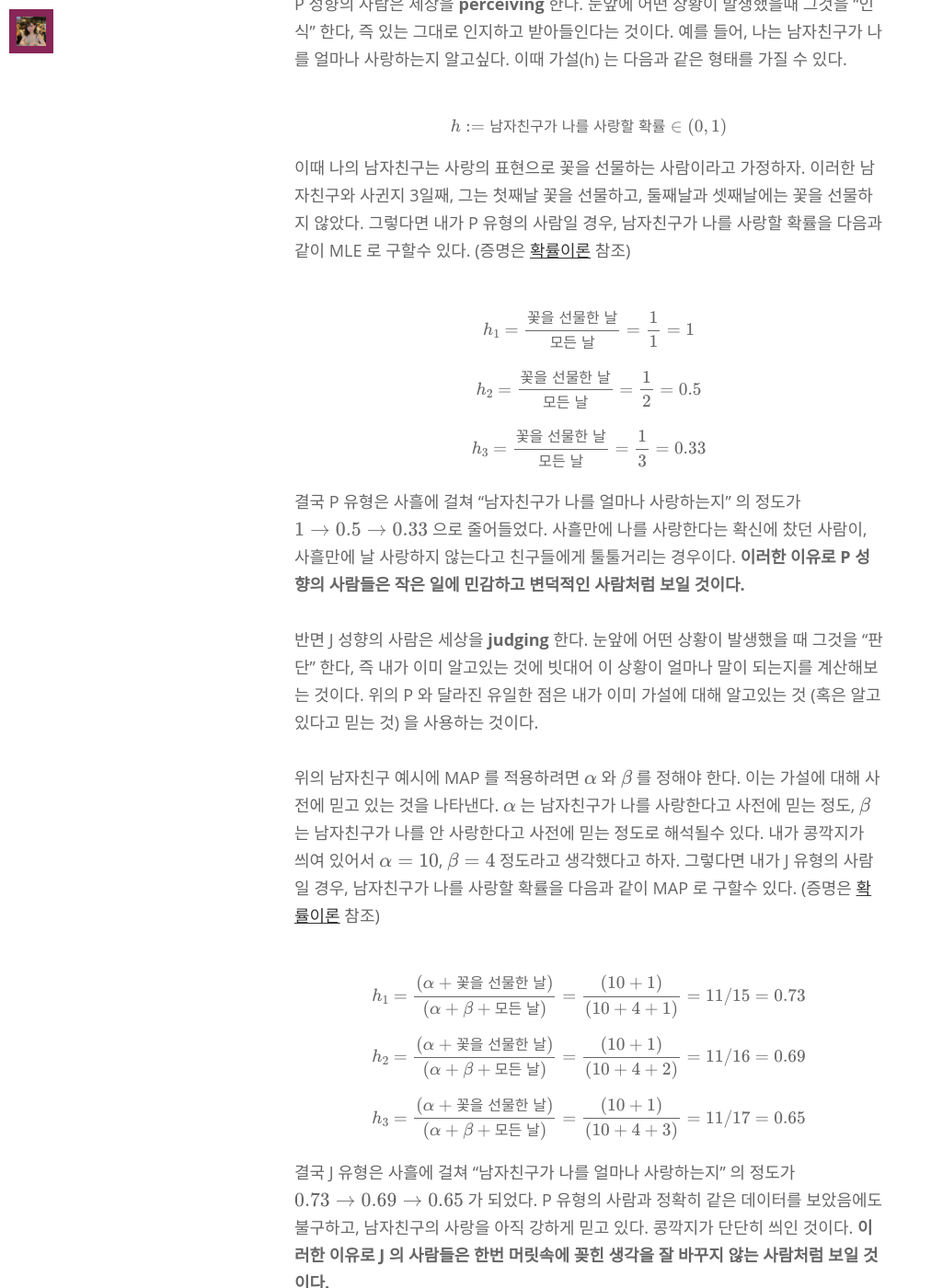
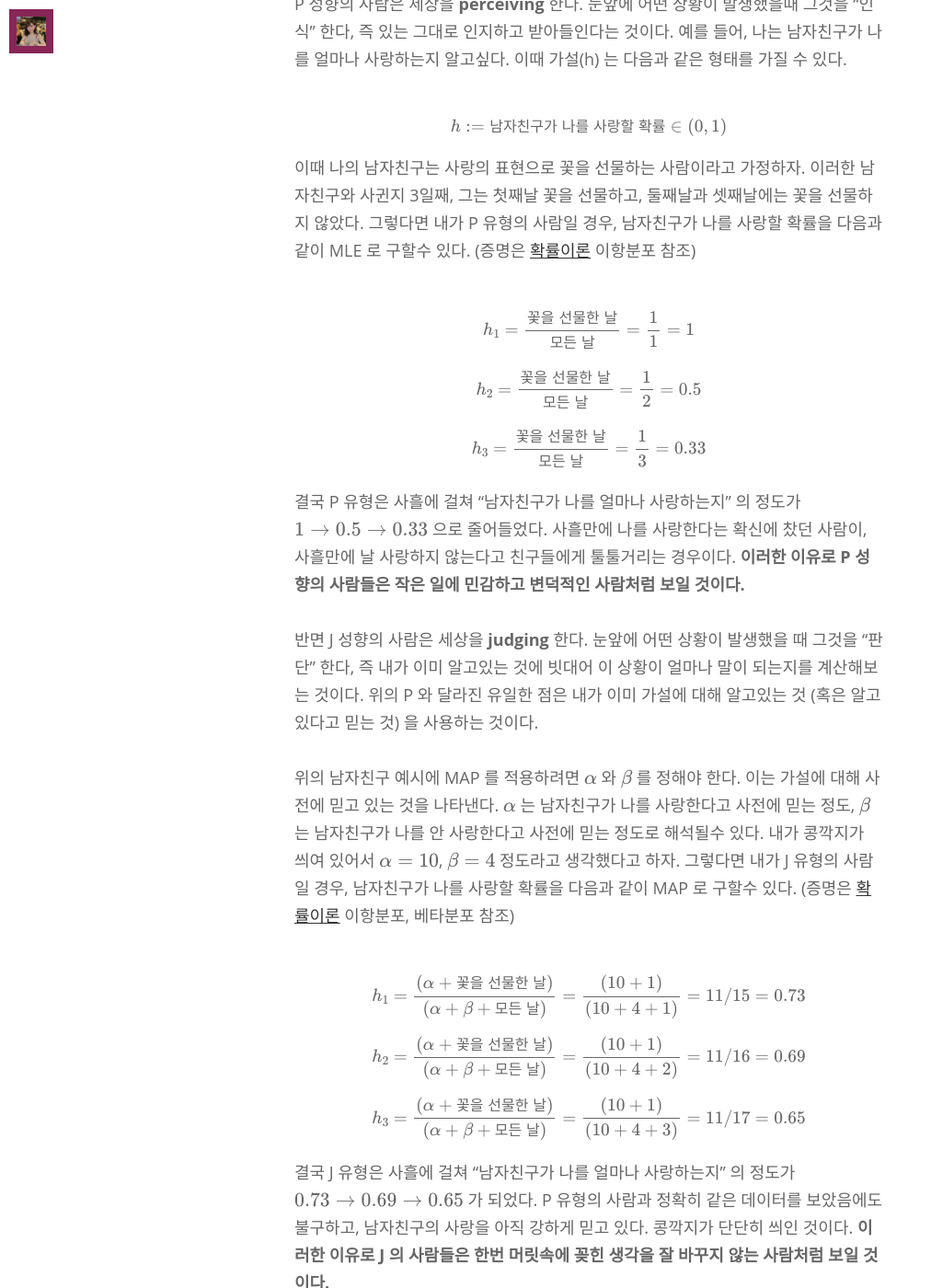
Before and after one commit to minniie/minniie.github.io, a Jekyll site: the page built from _posts/2021-08-04-post3.markdown, in a window 1280 px wide and 1400 px high, scrolled down 1821 px. Shown: the whole window at 92% size, without its empty margins (0-1012 px from the left). Built offline with Jekyll 4.4.1, drawn with Linux system fonts in a browser that asks for light colours; nearby versions of some CDN libraries; some web fonts are replaced.

Commit message:
Update 2021-08-04-post3.markdown

```diff
--- a/_posts/2021-08-04-post3.markdown
+++ b/_posts/2021-08-04-post3.markdown
@@ -20,7 +20,7 @@
 
 $$ h : = \text{남자친구가 나를 사랑할 확률} \in (0,1) $$
 
-이때 나의 남자친구는 사랑의 표현으로 꽃을 선물하는 사람이라고 가정하자. 이러한 남자친구와 사귄지 3일째, 그는 첫째날 꽃을 선물하고, 둘째날과 셋째날에는 꽃을 선물하지 않았다. 그렇다면 내가 P 유형의 사람일 경우, 남자친구가 나를 사랑할 확률을 다음과 같이 MLE 로 구할수 있다. (증명은 [확률이론](https://minniie.github.io/%ED%99%95%EB%A5%A0/2021/07/27/probability.html) 참조)
+이때 나의 남자친구는 사랑의 표현으로 꽃을 선물하는 사람이라고 가정하자. 이러한 남자친구와 사귄지 3일째, 그는 첫째날 꽃을 선물하고, 둘째날과 셋째날에는 꽃을 선물하지 않았다. 그렇다면 내가 P 유형의 사람일 경우, 남자친구가 나를 사랑할 확률을 다음과 같이 MLE 로 구할수 있다. (증명은 [확률이론](https://minniie.github.io/%ED%99%95%EB%A5%A0/2021/07/27/probability.html) 이항분포 참조)
 
 $$ h_1 = \frac{\text{꽃을 선물한 날}}{\text{모든 날}} = \frac{1}{1} = 1 $$
 
@@ -32,7 +32,7 @@
 
 반면 J 성향의 사람은 세상을 **judging** 한다. 눈앞에 어떤 상황이 발생했을 때 그것을 “판단” 한다, 즉 내가 이미 알고있는 것에 빗대어 이 상황이 얼마나 말이 되는지를 계산해보는 것이다. 위의 P 와 달라진 유일한 점은 내가 이미 가설에 대해 알고있는 것 (혹은 알고 있다고 믿는 것) 을 사용하는 것이다.
 
-위의 남자친구 예시에 MAP 를 적용하려면 $\alpha$ 와 $\beta$ 를 정해야 한다. 이는 가설에 대해 사전에 믿고 있는 것을 나타낸다. $\alpha$ 는 남자친구가 나를 사랑한다고 사전에 믿는 정도, $\beta$ 는 남자친구가 나를 안 사랑한다고 사전에 믿는 정도로 해석될수 있다. 내가 콩깍지가 씌여 있어서 $\alpha = 10$, $\beta = 4$ 정도라고 생각했다고 하자. 그렇다면 내가 J 유형의 사람일 경우, 남자친구가 나를 사랑할 확률을 다음과 같이 MAP 로 구할수 있다. (증명은 [확률이론](https://minniie.github.io/%ED%99%95%EB%A5%A0/2021/07/27/probability.html) 참조)
+위의 남자친구 예시에 MAP 를 적용하려면 $\alpha$ 와 $\beta$ 를 정해야 한다. 이는 가설에 대해 사전에 믿고 있는 것을 나타낸다. $\alpha$ 는 남자친구가 나를 사랑한다고 사전에 믿는 정도, $\beta$ 는 남자친구가 나를 안 사랑한다고 사전에 믿는 정도로 해석될수 있다. 내가 콩깍지가 씌여 있어서 $\alpha = 10$, $\beta = 4$ 정도라고 생각했다고 하자. 그렇다면 내가 J 유형의 사람일 경우, 남자친구가 나를 사랑할 확률을 다음과 같이 MAP 로 구할수 있다. (증명은 [확률이론](https://minniie.github.io/%ED%99%95%EB%A5%A0/2021/07/27/probability.html) 이항분포, 베타분포 참조)
 
 $$ h_1 = \frac{(\alpha + \text{꽃을 선물한 날})}{(\alpha + \beta + \text{모든 날})} = \frac{(10 + 1)}{(10+4+1)} = 11/15 = 0.73 $$
 
```
